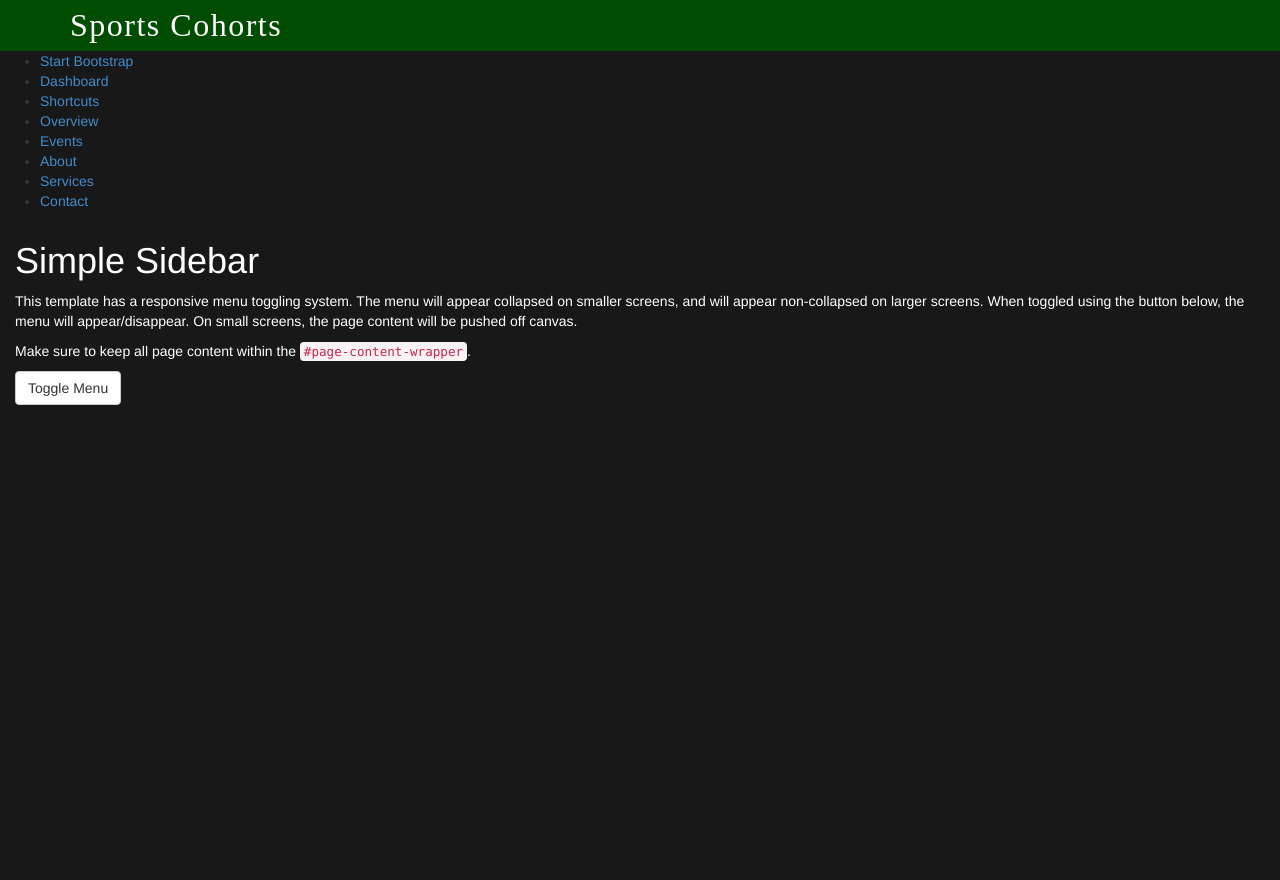
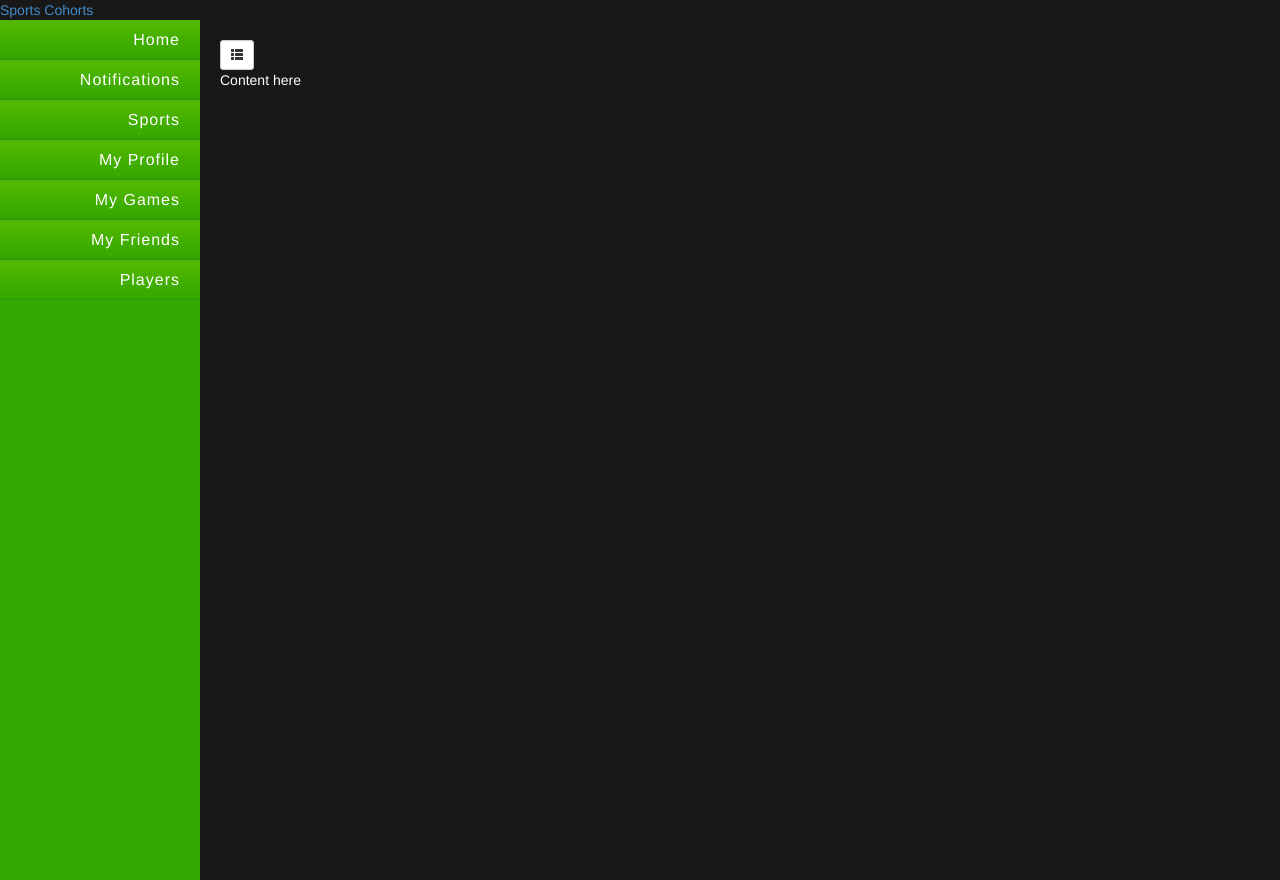
Before and after one commit to alegarpa/SportsCohorts, a Python web app: template templates/sidebar.html in a window 1280 px wide. Run offline with Jinja, Linux system fonts and the light colour scheme; the template is opened without the code that fills it, so the values that code supplies are empty; some libraries are stand-ins or nearby versions.

Commit message:
Update sidebar.html
Basic template with header and sidebar to be used for all pages.

```diff
--- a/templates/sidebar.html
+++ b/templates/sidebar.html
@@ -1,78 +1,99 @@
+<!-- Use this as template to get every page started; do NOT save any changes to this file-->
 <!DOCTYPE html>
-<html>
-	<head>
-		<title>Sports Cohorts</title>
-		<meta name="viewport" content="width=device-width, initial-scale=1.0">
-		<link href = "css/bootstrap.min.css" rel = "stylesheet">
-		<link href = "css/styles.css" rel = "stylesheet">
-	</head>
-	<body>
-		<div class = "navbar navbar-custom navbar-static-top">
-			<div class = "container">
-				<a href = "#" class = "navbar-brand">Sports Cohorts</a>
-				<button class = "navbar-toggle" data-toggle = "collapse" data-target = ".navHeaderCollapse">
-					<span class = "icon-bar"></span>
-					<span class = "icon-bar"></span>
-					<span class = "icon-bar"></span>
-				</button>
-			<!--end .container--></div>
-		<!--end navbar--></div>
+<html lang="en">
+
+<head>
+
+    <meta charset="utf-8">
+    <meta http-equiv="X-UA-Compatible" content="IE=edge">
+    <meta name="viewport" content="width=device-width, initial-scale=1">
+    <meta name="description" content="">
+    <meta name="author" content="">
+
+    <title>Sports Cohorts</title>
+
+    <!-- Bootstrap Core CSS -->
+    <link href="css/bootstrap.min.css" rel="stylesheet">
+
+    <!-- Custom CSS -->
+    <link href="css/simple-sidebar.css" rel="stylesheet">
+
+    <!-- more custom CSS-->
+    <link href = "css/styles.css" rel = "stylesheet">
+
+    <!-- HTML5 Shim and Respond.js IE8 support of HTML5 elements and media queries -->
+    <!-- WARNING: Respond.js doesn't work if you view the page via file:// -->
+    <!--[if lt IE 9]>
+        <script src="https://oss.maxcdn.com/libs/html5shiv/3.7.0/html5shiv.js"></script>
+        <script src="https://oss.maxcdn.com/libs/respond.js/1.4.2/respond.min.js"></script>
+    <![endif]-->
+
+</head>
+
+<body>
+
+<div class="header">
+    <a href = "#" class = "header-brand">Sports Cohorts</a>
+<!--end header--></div>
+
 
     <div id="wrapper">
 
         <!-- Sidebar -->
         <div id="sidebar-wrapper">
             <ul class="sidebar-nav">
-                <li class="sidebar-brand">
-                    <a href="#">
-                        Start Bootstrap
-                    </a>
+                <li>
+                    <a href="#">Home</a>
                 </li>
                 <li>
-                    <a href="#">Dashboard</a>
+                    <a href="#">Notifications</a>
                 </li>
                 <li>
-                    <a href="#">Shortcuts</a>
+                    <a href="#">Sports</a>
                 </li>
                 <li>
-                    <a href="#">Overview</a>
+                    <a href="#">My Profile</a>
                 </li>
                 <li>
-                    <a href="#">Events</a>
+                    <a href="#">My Games</a>
                 </li>
                 <li>
-                    <a href="#">About</a>
+                    <a href="#">My Friends</a>
                 </li>
                 <li>
-                    <a href="#">Services</a>
-                </li>
-                <li>
-                    <a href="#">Contact</a>
+                    <a href="#">Players</a>
                 </li>
             </ul>
-        </div>
-        <!-- /#sidebar-wrapper -->
+        </div><!-- /#sidebar-wrapper -->
+        <!-- End of Sidebar -->
 
         <!-- Page Content -->
         <div id="page-content-wrapper">
             <div class="container-fluid">
                 <div class="row">
-                    <div class="col-lg-12">
-                        <h1>Simple Sidebar</h1>
-                        <p>This template has a responsive menu toggling system. The menu will appear collapsed on smaller screens, and will appear non-collapsed on larger screens. When toggled using the button below, the menu will appear/disappear. On small screens, the page content will be pushed off canvas.</p>
-                        <p>Make sure to keep all page content within the <code>#page-content-wrapper</code>.</p>
-                        <a href="#menu-toggle" class="btn btn-default" id="menu-toggle">Toggle Menu</a>
-                    </div>
-                </div>
-            </div>
-        </div>
-        <!-- /#page-content-wrapper -->
+
+                    <div id="toggleButton">
+                        <a href="#menu-toggle" class="btn btn-default btn-sm" id="menu-toggle"><span class="glyphicon glyphicon-th-list"></span></a>
+                    </div><!--end toggleButton-->
+
+                    Content here
+
+                <!-- end row--></div>
+           <!-- end container-fluid--> </div>
+    <!-- end page-content-wrapper--></div>
+
+    <!-- end wrapper --></div>
+
+    <!-- jQuery Version 1.11.0 -->
+    <script src="js/jquery-1.11.0.js"></script>
+
+    <!-- Bootstrap Core JavaScript -->
+    <script src="js/bootstrap.min.js"></script>
+
+    <!-- Menu Toggle Script -->
+    <script src="js/sidebar.js"></script>
 
 
+</body>
 
-
-		<script src = "http://ajax.googleapis.com/ajax/libs/jquery/1.10.2/jquery.min.js"></script>
-		<script src = "js/bootstrap.js"></script>
-		<script src="js/sidebar.js"></script>
-	</body>
 </html>
```
